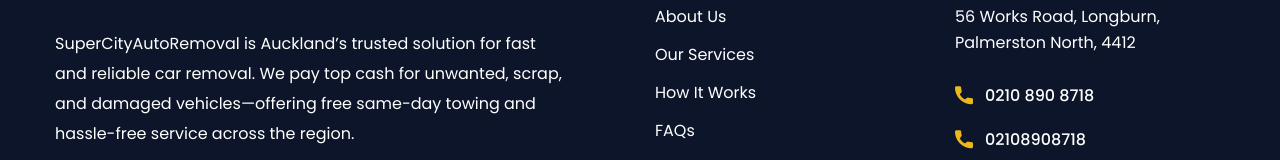
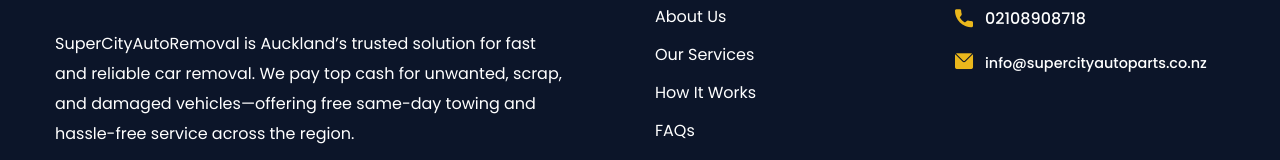
Before and after one commit to GulsherKhan659/skycarautopartsandremoval, a plain HTML site: page about.html in a window 1280 px wide. Shown: the part 3776-3936 px from the top of the page. Drawn offline with nearby package versions, Linux system fonts and the light colour scheme; files whose address does not match are found by name; a web font is replaced by a local one.

Commit message:
updating-structure-and-design

```diff
--- a/about.html
+++ b/about.html
@@ -867,14 +867,7 @@
                             <h3>Contact Us</h3>
                         </div>
                         <div class="footer-contact-info">
-                            <div class="text">
-                                <p>56 Works Road, Longburn, Palmerston North, 4412</p>
-                            </div>
                             <ul>
-                                <li>
-                                    <div class="icon"><span class="flaticon-phone-call-1"></span></div>
-                                    <div class="text"><a href="tel:0210 890 8718">0210 890 8718</a></div>
-                                </li>
                                 <li>
                                     <div class="icon"><span class="flaticon-phone-call-1"></span></div>
                                     <div class="text"><a href="tel:+642108908718">02108908718</a></div>
```
Also changed, not shown: contact.html (+0 -7 lines), index.html (+0 -7 lines), location.html (+0 -7 lines), parts.html (+0 -7 lines), removal.html (+0 -7 lines), services.html (+0 -7 lines).
